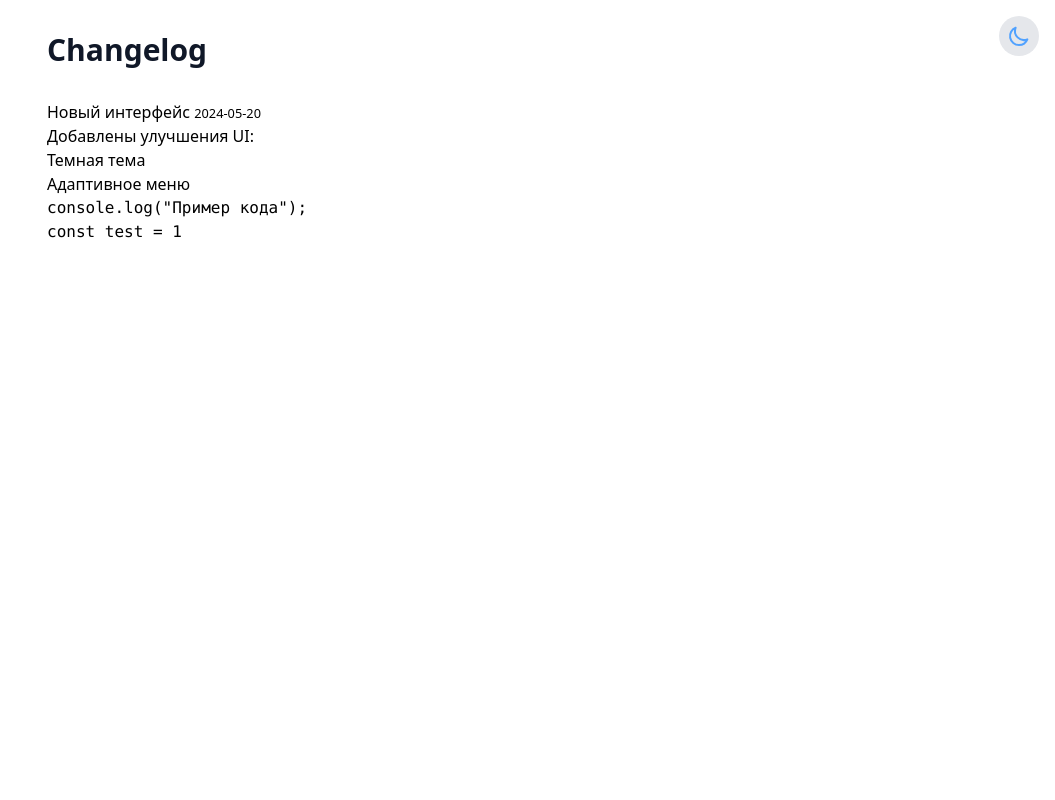
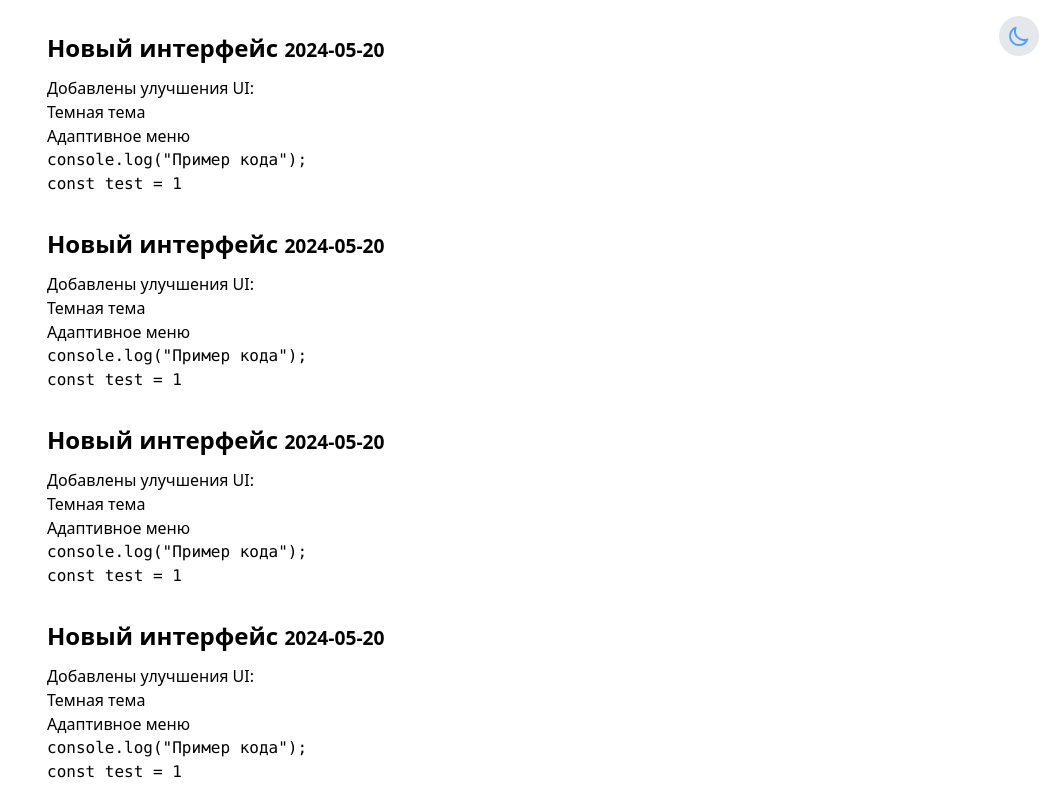
Before and after one commit to goriori/ChangelogViewer, a Vue app: page / in a window 1280 px wide. Shown: the top 800 px of the page, without its empty margins (225-1280 px from the left). Built offline with nearby package versions, Linux system fonts and the light colour scheme.

Commit message:
feat(timeline): create timeline

```diff
--- a/src/App.vue
+++ b/src/App.vue
@@ -1,11 +1,13 @@
 <script setup lang="ts">
 import ChangelogViewer from './components/changelog-viewer/index.vue'
 import ThemeToggler from '@/components/theme-toggler/index.vue'
+
 </script>
 
 <template>
-  <div class=" w-screen h-screen dark:bg-black">
+  <div class=" w-screen dark:bg-gray-950">
     <ThemeToggler/>
+
     <ChangelogViewer path="/CHANGELOG.md" />
   </div>
 </template>
--- a/src/components/changelog-viewer/index.vue
+++ b/src/components/changelog-viewer/index.vue
@@ -1,7 +1,7 @@
 <script setup lang="ts">
 import { onMounted } from "vue";
 import useChangelog from "@/composables/useChangelog";
-
+import Timeline from "@/components/timeline/index.vue";
 const props = defineProps({
   path: {
     type: String,
@@ -11,6 +11,7 @@ const props = defineProps({
 });
 
 const { changelogData, error, isLoading, fetchChangelog } = useChangelog();
+
 // Загружаем при монтировании
 onMounted(() => {
   fetchChangelog(props.path);
@@ -18,9 +19,9 @@ onMounted(() => {
 </script>
 
 <template>
-  <div class="max-w-3xl mx-auto px-4 py-8">
-    <h1 class="text-3xl font-bold mb-8 text-gray-900">Changelog</h1>
-
+  <div class="max-w-3xl mx-auto px-4 py-8 relative">
+    <Timeline class="h-full " />
+    <div>
       <!-- Загрузка -->
       <div v-if="isLoading" class="text-center py-12">
         <div
@@ -29,7 +30,10 @@ onMounted(() => {
       </div>
 
       <!-- Ошибка -->
-    <div v-else-if="error" class="bg-red-50 border-l-4 border-red-500 p-4 mb-6">
+      <div
+        v-else-if="error"
+        class="bg-red-50 border-l-4 border-red-500 p-4 mb-6"
+      >
         <p class="text-red-700 font-medium">{{ error }}</p>
         <p class="text-red-600 text-sm mt-1">
           Проверьте формат файла changelog.md
@@ -38,11 +42,16 @@ onMounted(() => {
 
       <!-- Успешная загрузка -->
       <div v-else class="space-y-8">
-      <div v-for="entry in changelogData" :key="entry.date">
-        <h2>
+        <div
+          v-for="entry in changelogData"
+          :key="entry.date"
+          class="dark:text-gray-300 space-y-3 "
+        >
+          <h2 class="text-2xl font-bold">
             {{ entry.title }} <small>{{ entry.date }}</small>
           </h2>
           <div v-html="entry.htmlContent" class="markdown-content" />
+        </div>
       </div>
     </div>
   </div>
--- /dev/null
+++ b/src/components/timeline/index.vue
@@ -0,0 +1,21 @@
+<template>
+  <div
+    class="pointer-events-none overflow-hidden "
+  >
+    <svg
+      class="absolute top-0 !left-[-50px] h-full w-1.5 lg:left-full lg:ml-1 xl:right-1 xl:left-auto xl:ml-0"
+      aria-hidden="true"
+    >
+      <defs>
+        <pattern id=":S4:" width="6" height="8" patternUnits="userSpaceOnUse">
+          <path
+            d="M0 0H6M0 8H6"
+            class="stroke-sky-900/10 xl:stroke-white/10 dark:stroke-white/10"
+            fill="none"
+          ></path>
+        </pattern>
+      </defs>
+      <rect width="100%" height="100%" fill="url(#:S4:)"></rect>
+    </svg>
+  </div>
+</template>
--- a/src/style.css
+++ b/src/style.css
@@ -1,3 +1,8 @@
 @import "tailwindcss";
 
 @custom-variant dark (&:where(.dark, .dark *));
+
+body {
+
+  @apply dark:bg-gray-950
+}
```
Also changed, not shown: src/composables/useChangelog.ts (+14 -15 lines), public/CHANGELOG.md. Lines whose indentation alone changed are shown as unchanged.
